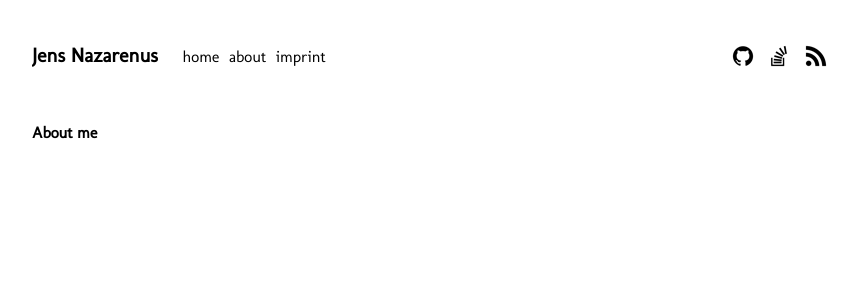
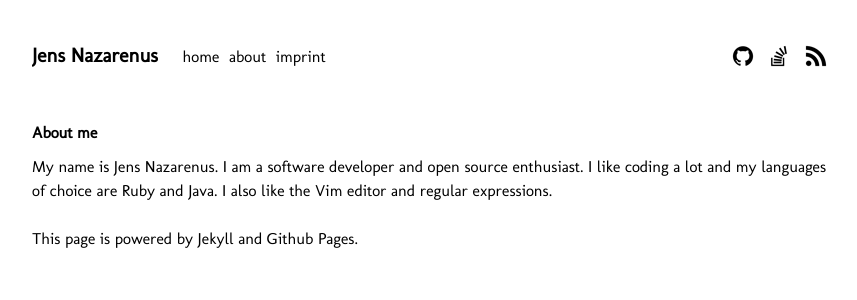
Before and after one commit to jens-na/jens-na.github.io, a Jekyll site: the page built from about/index.html, in a window 1280 px wide. Shown: the top 300 px of the page, without its empty margins (208-1065 px from the left). Built offline with Jekyll 4.4.1, drawn with Linux system fonts in a browser that asks for light colours.

Commit message:
added about me

```diff
--- a/about/index.html
+++ b/about/index.html
@@ -3,3 +3,8 @@
   title: Jens Nazarenus | About
 ---
 <h1>About me</h1>
+My name is Jens Nazarenus. I am a software developer and open source
+enthusiast. I like coding a lot and my languages of choice are Ruby and Java.
+I also like the Vim editor and regular expressions.<br/><br/>
+
+This page is powered by Jekyll and Github Pages.
```
